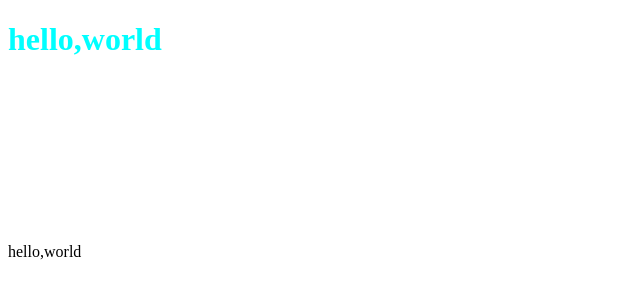
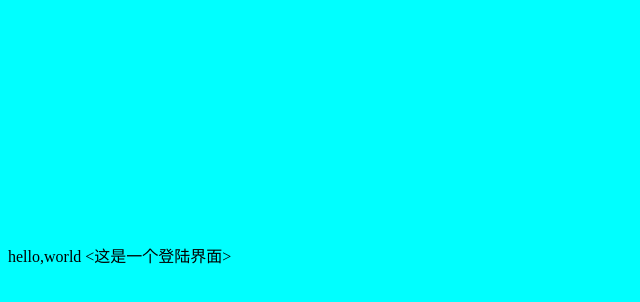
Before and after one commit to shaoyuaaa/text-01, a plain HTML site: page index.html in a window 1280 px wide. Shown: the whole page, without its empty margins (0-640 px from the left). Drawn offline with Linux system fonts and the light colour scheme.

```diff
--- a/index.css
+++ b/index.css
@@ -0,0 +1,3 @@
+body,html{
+    background-color: aqua;
+}
--- a/index.html
+++ b/index.html
@@ -11,5 +11,6 @@
 <body>
     <h1 style="height: 200px;color: aqua;">hello,world</h1>
     hello,world
+    <这是一个登陆界面>
 </body>
 </html>
```
